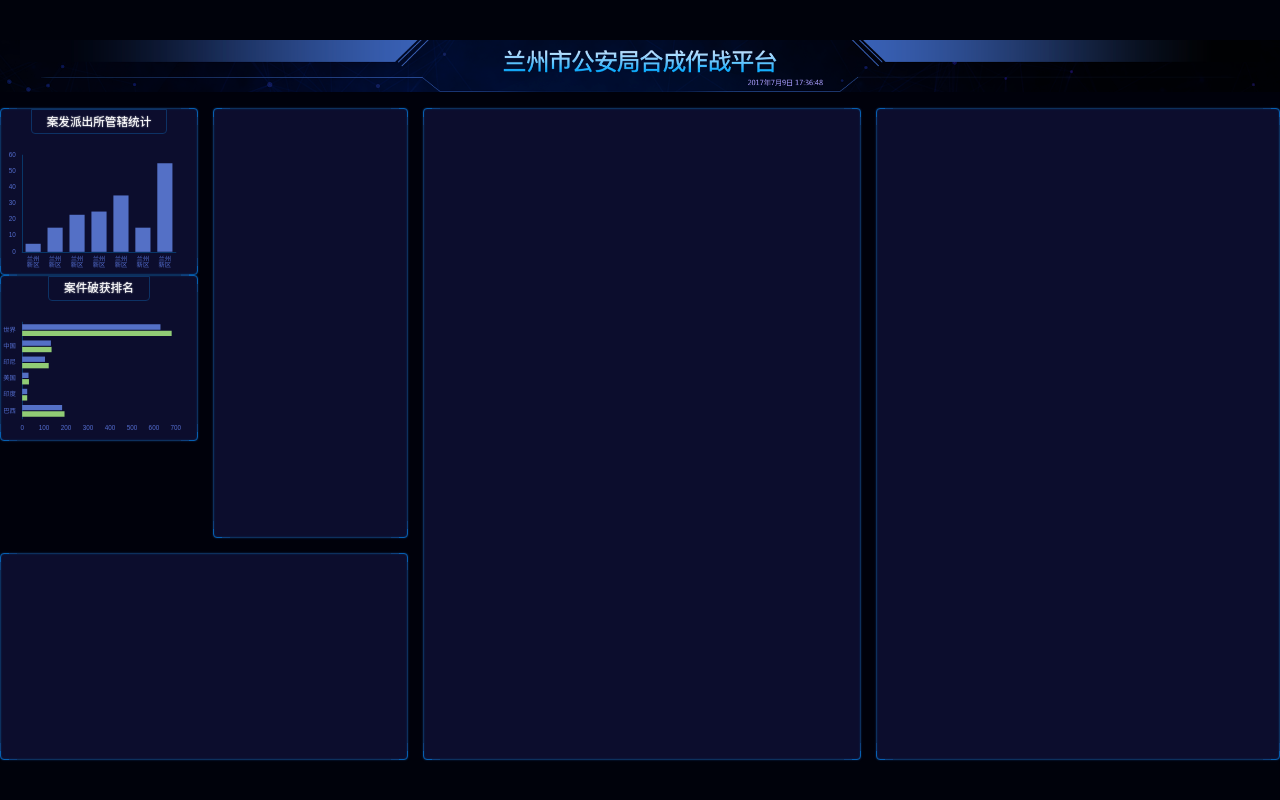
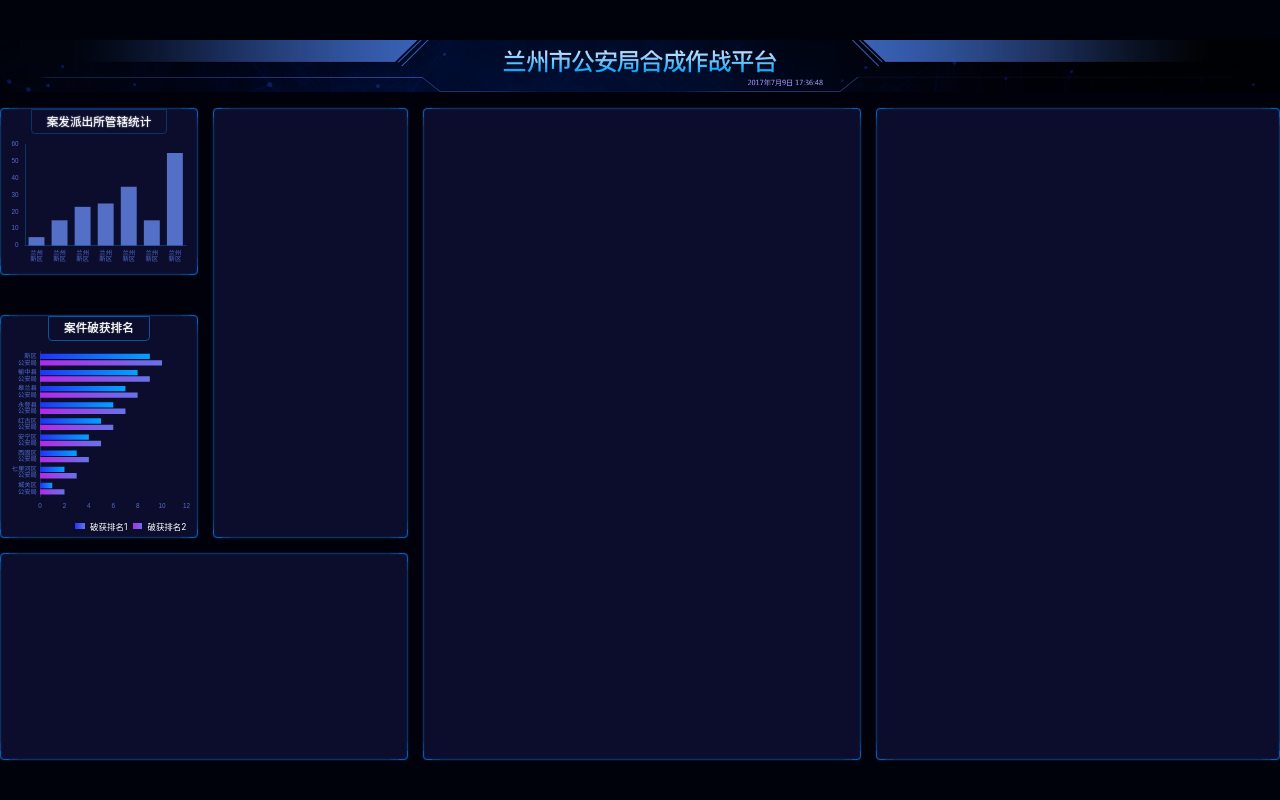
Before and after one commit to KoraSun/visualScreen, a React (Vite) app: page /#/ in a window 1280 px wide. Built offline with nearby package versions, Linux system fonts and the light colour scheme.

Commit message:
添加渐变

```diff
--- a/src/components/chart-1.tsx
+++ b/src/components/chart-1.tsx
@@ -10,7 +10,7 @@
       console.log(divRef.current)
       var myChart = echarts.init(divRef.current)
       myChart.setOption(createEchartsOptions({
-        ...baseChartOptions,
+
         xAxis:{
           data:['兰州新区','兰州新区','兰州新区','兰州新区','兰州新区','兰州新区','兰州新区'],
           axisTick:{show:false},
--- a/src/components/chart-2.tsx
+++ b/src/components/chart-2.tsx
@@ -9,13 +9,6 @@
     useEffect(()=>{
       var myChart = echarts.init(divRef.current)
       myChart.setOption(createEchartsOptions({
-        ...baseChartOptions,
-        grid:{
-            x:px(40),
-            y:px(40),
-            x2:px(40),
-            y2:px(40),
-          },
         xAxis: {
             type: 'value',
             boundaryGap: [0, 0.01],
@@ -26,10 +19,14 @@
         },
         yAxis: {
             type: 'category',
-            data: ['巴西', '印度', '美国', '印尼', '中国', '世界'],
+            data: ['城关区公安局', '七里河区公安局', '西固区公安局', '安宁区公安局', '红古区公安局',
+            '永登县公安局', '皋兰县公安局', '榆中县公安局', '新区公安局'],
             axisTick:{show:false},
             axisLabel:{
-                margin:px(12),
+                margin:px(6),
+                formatter(val){
+                    return val.replace('公安局','\n公安局')
+                }
             },
             axisLine:{
                 show:true,
@@ -40,20 +37,41 @@
             {
             name: '2011',
             type: 'bar',
-            data: [182, 23, 29, 104, 131, 630]
+            data: [1,2,3,4,5,6,7,8,9],
+            itemStyle:{
+                color:new echarts.graphic.LinearGradient(0,0,1,0,[{
+                    offset:0,
+                    color:'#2034f9'
+                },{
+                    offset:1,
+                    color:'#04a1ff'
+                }]),
+              }
             },
             {
             name: '2012',
             type: 'bar',
-            data: [193, 23, 31, 121, 134, 681]
+            data: [2,3,4,5,6,7,8,9,10],
+            itemStyle:{
+                color:new echarts.graphic.LinearGradient(0,0,1,0,[{
+                    offset:0,
+                    color:'#b22ae8'
+                },{
+                    offset:1,
+                    color:'#6773e7'
+                }]),
+              }
             }
         ],
       })
       )},[])
     return(
-        <div className="bordered statistics">
+        <div className="bordered rank">
              <h2>案件破获排名</h2>
-             <div ref={divRef} className="chart">
+             <div ref={divRef} className="chart" />
+             <div className="legend">
+                <span className="first" />破获排名1
+                <span className='second'/>破获排名2
              </div>
         </div>
     )
--- a/src/pages/home.scss
+++ b/src/pages/home.scss
@@ -6,6 +6,7 @@
     flex-direction: column;
     background: #00010b;
     color: white;
+    font-size: px(16);
     > header{
         height:px(99);
         background-size: cover;//把整个div给盖住
@@ -47,12 +48,14 @@
                  0 9px 0 -8px #0e407d,
                  0 -9px 0 -8px #0e407d,
                 ;
-
            }
         }
 
        > .section1{
            grid-area: box1;
+           display: flex;
+           flex-direction: column;
+           justify-content: space-between;
 
        }
        > .section2{
@@ -91,9 +94,48 @@
             width: 100%;
            }
        }
+       .rank{
+           height: px(423);
+           display: flex;
+           flex-direction: column;
+           align-items: center;
+           h2{
+               flex-shrink: 0;
+               border: 1px solid #0a5299;
+               border-bottom-right-radius: 4px;
+               border-bottom-left-radius: 4px;
+               font-size: px(22);
+               line-height: px(24);
+               padding: px(10) px(28);
+               text-shadow: 0 0 px(2) white;
 
+           }
+           .chart{
+               flex: 1;
+               width: 100%;
 
+           }
+           .legend{
+                display: flex;
+                align-items: center;
+                justify-content: flex-end;
+               width: 100%;
+               padding: 0 px(20) px(10);
+               > .first,> .second{
+                   display: flex;
+                   width: px(18);
+                   height: px(12);
+                   background: red;
+                   margin: 0 px(10);
+               }
+                .first{
+                    background:linear-gradient(90deg,#2034f9 0%,#6773e7 100%)
+                }
+                .second{
+                    background:linear-gradient(90deg,#b22ae8 0%, #6773e7 100%) ;
+                }
+           }
+       }
 
     }
-
 }
--- a/src/shared/base-chart-options.ts
+++ b/src/shared/base-chart-options.ts
@@ -9,10 +9,11 @@
       legend:{show:false},
 
       grid:{
-        x:px(40),
-        y:px(40),
-        x2:px(40),
-        y2:px(40),
+        x:px(20),
+        y:px(20),
+        x2:px(20),
+        y2:px(20),
+        containLabel:true
       },
 
 }
```
